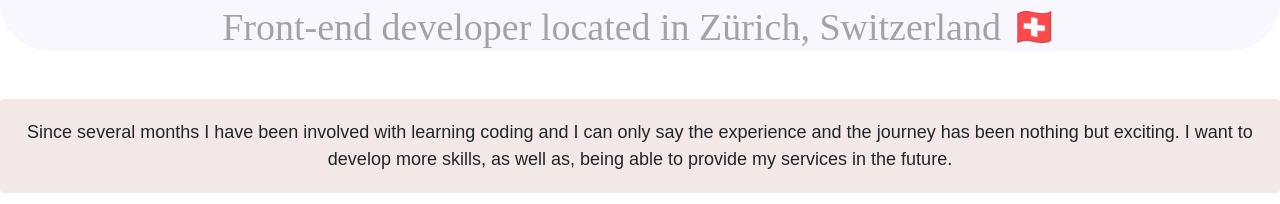
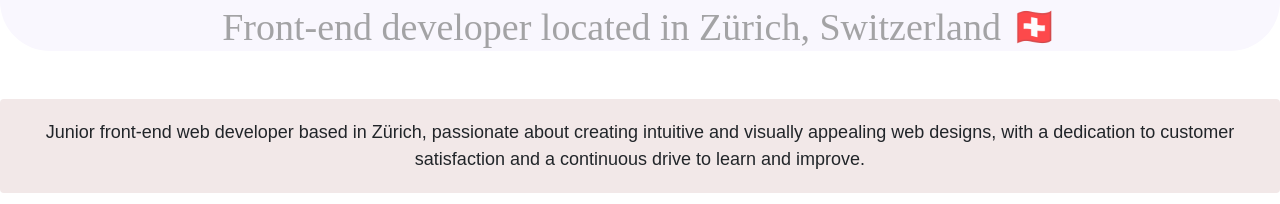
Before and after one commit to eugesuri/My-Portfolio, a plain HTML site: page about.html in a window 1280 px wide. Shown: the part 217-421 px from the top of the page. Drawn offline with nearby package versions, Linux system fonts and the light colour scheme; a web font is replaced by a local one.

Commit message:
altered paragraph

```diff
--- a/about.html
+++ b/about.html
@@ -87,10 +87,7 @@
     </div>
 
     <p>
-      Since several months I have been involved with learning coding and I can
-      only say the experience and the journey has been nothing but exciting. I
-      want to develop more skills, as well as, being able to provide my services
-      in the future.
+Junior front-end web developer based in Zürich, passionate about creating intuitive and visually appealing web designs, with a dedication to customer satisfaction and a continuous drive to learn and improve.
     </p>
 
 
```
